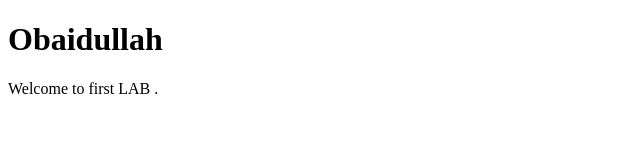
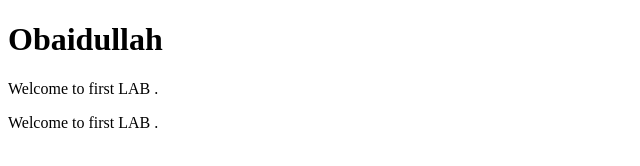
Before and after one commit to obaidullahofficial/Devops, a plain HTML site: page index.html in a window 1280 px wide. Shown: the whole page, without its empty margins (0-640 px from the left). Drawn offline with Linux system fonts and the light colour scheme.

Commit message:
Update index.html
f

```diff
--- a/index.html
+++ b/index.html
@@ -4,6 +4,7 @@
 
 <h1>Obaidullah</h1>
 <p>Welcome to first LAB .</p>
+<p>Welcome to first LAB .</p>
 
 </body>
 </html>
```
